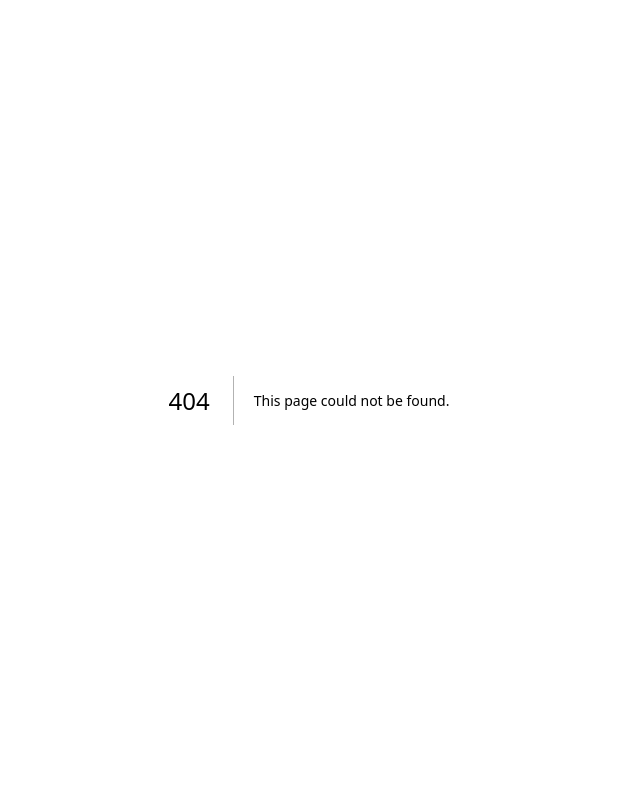
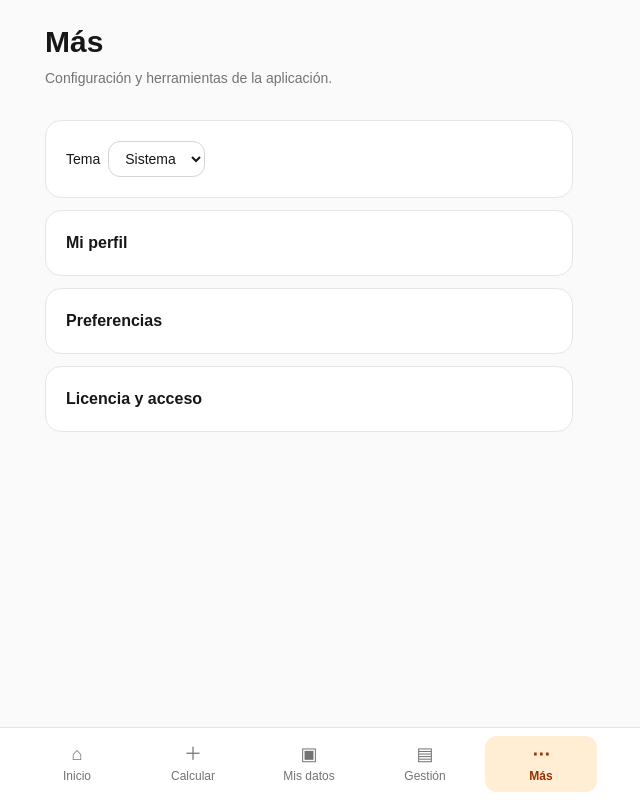
Before and after one commit to BrendaAguero/Calculadora, a Next.js app: page /mas in a window 1280 px wide. Before the commit this address had no page. Shown: the whole page, without its empty margins (331-971 px from the left). Built offline with nearby package versions, Linux system fonts and the light colour scheme.

Commit message:
Etapa 5: crear pantalla base más

```diff
--- /dev/null
+++ b/app/mas/page.tsx
@@ -0,0 +1,6 @@
+import { AppShell } from "@/components/app-shell";
+import { ThemeToggle } from "@/components/theme-toggle";
+
+export default function MasPage() {
+  return <AppShell><h1 className="text-3xl font-bold">Más</h1><p className="mt-2 text-sm text-neutral-500">Configuración y herramientas de la aplicación.</p><div className="mt-8 space-y-3"><div className="rounded-2xl border border-neutral-200 bg-white p-5 dark:border-neutral-800 dark:bg-neutral-900"><ThemeToggle /></div><a href="/profile" className="block rounded-2xl border border-neutral-200 bg-white p-5 font-semibold dark:border-neutral-800 dark:bg-neutral-900">Mi perfil</a><a href="/preferences" className="block rounded-2xl border border-neutral-200 bg-white p-5 font-semibold dark:border-neutral-800 dark:bg-neutral-900">Preferencias</a><a href="/access" className="block rounded-2xl border border-neutral-200 bg-white p-5 font-semibold dark:border-neutral-800 dark:bg-neutral-900">Licencia y acceso</a></div></AppShell>;
+}
```
